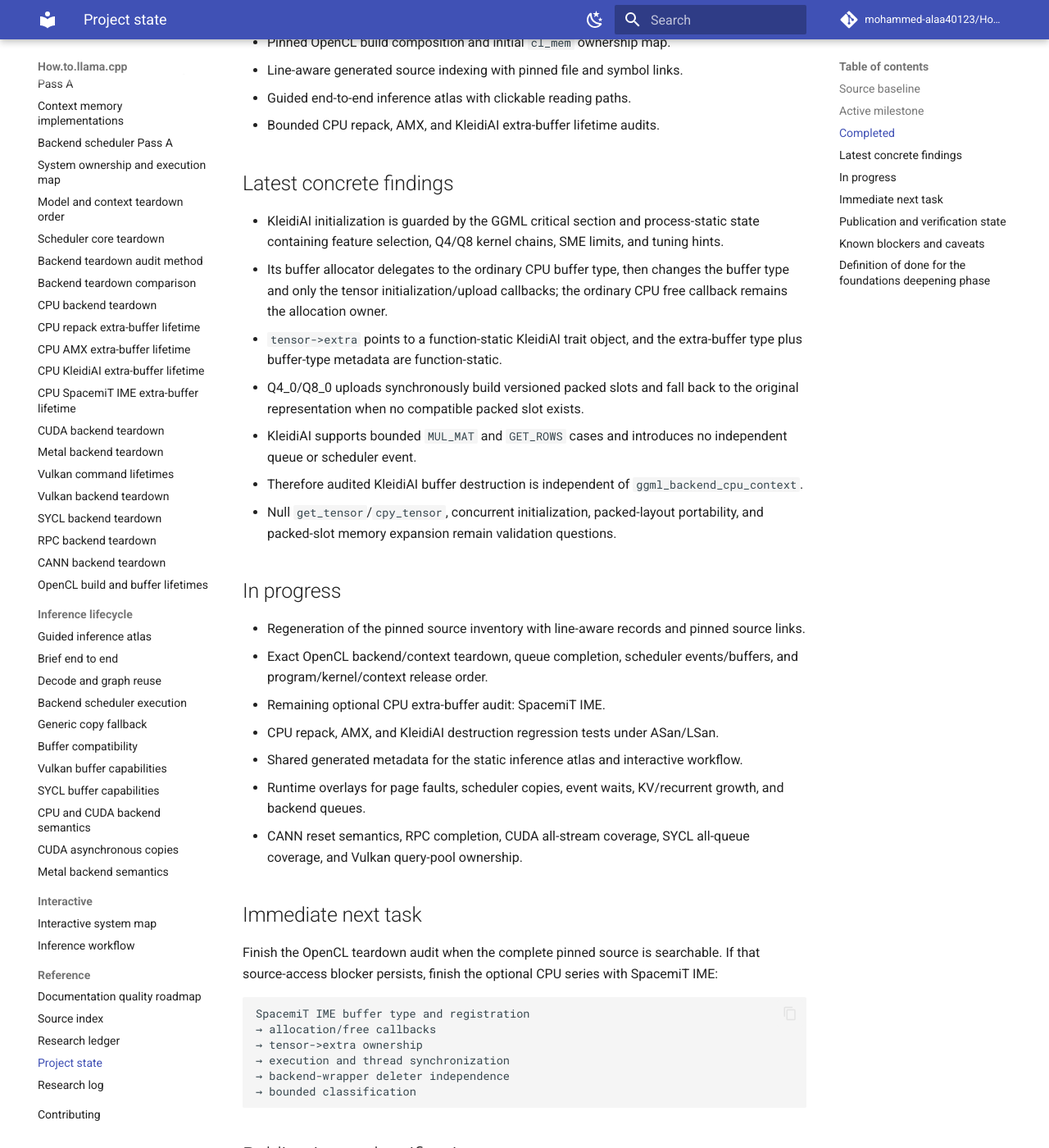
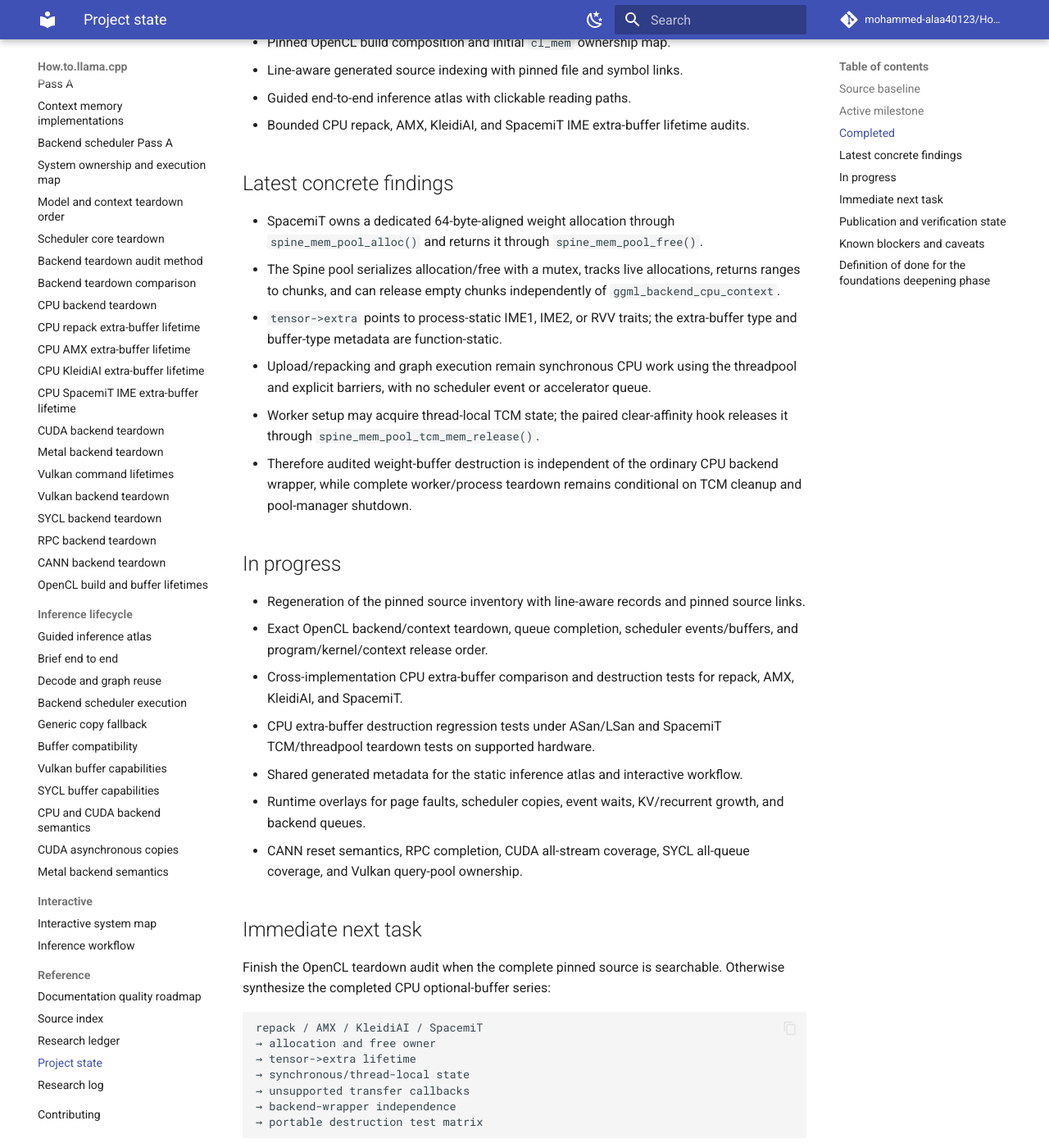
Before and after one commit to mohammed-alaa40123/How.to.llama.cpp, an MkDocs documentation site: the page built from docs/reference/project-state.md, in a window 1280 px wide and 1400 px high, scrolled down 1013 px. Shown: the whole window at 82% size. Built offline with MkDocs 1.6.1 and Material for MkDocs 9.7.7, drawn with Linux system fonts in a browser that asks for light colours; comment, search, counter and statistics services are not loaded; some of the changed text lies outside the part shown.

Commit message:
docs: update project state for SpacemiT audit

````diff
--- a/docs/reference/project-state.md
+++ b/docs/reference/project-state.md
@@ -26,61 +26,60 @@ Read this file after the root README on every run. It is the compact checkpoint
 - Pinned OpenCL build composition and initial `cl_mem` ownership map.
 - Line-aware generated source indexing with pinned file and symbol links.
 - Guided end-to-end inference atlas with clickable reading paths.
-- Bounded CPU repack, AMX, and KleidiAI extra-buffer lifetime audits.
+- Bounded CPU repack, AMX, KleidiAI, and SpacemiT IME extra-buffer lifetime audits.
 
 ## Latest concrete findings
 
-- KleidiAI initialization is guarded by the GGML critical section and process-static state containing feature selection, Q4/Q8 kernel chains, SME limits, and tuning hints.
-- Its buffer allocator delegates to the ordinary CPU buffer type, then changes the buffer type and only the tensor initialization/upload callbacks; the ordinary CPU free callback remains the allocation owner.
-- `tensor->extra` points to a function-static KleidiAI trait object, and the extra-buffer type plus buffer-type metadata are function-static.
-- Q4_0/Q8_0 uploads synchronously build versioned packed slots and fall back to the original representation when no compatible packed slot exists.
-- KleidiAI supports bounded `MUL_MAT` and `GET_ROWS` cases and introduces no independent queue or scheduler event.
-- Therefore audited KleidiAI buffer destruction is independent of `ggml_backend_cpu_context`.
-- Null `get_tensor`/`cpy_tensor`, concurrent initialization, packed-layout portability, and packed-slot memory expansion remain validation questions.
+- SpacemiT owns a dedicated 64-byte-aligned weight allocation through `spine_mem_pool_alloc()` and returns it through `spine_mem_pool_free()`.
+- The Spine pool serializes allocation/free with a mutex, tracks live allocations, returns ranges to chunks, and can release empty chunks independently of `ggml_backend_cpu_context`.
+- `tensor->extra` points to process-static IME1, IME2, or RVV traits; the extra-buffer type and buffer-type metadata are function-static.
+- Upload/repacking and graph execution remain synchronous CPU work using the threadpool and explicit barriers, with no scheduler event or accelerator queue.
+- Worker setup may acquire thread-local TCM state; the paired clear-affinity hook releases it through `spine_mem_pool_tcm_mem_release()`.
+- Therefore audited weight-buffer destruction is independent of the ordinary CPU backend wrapper, while complete worker/process teardown remains conditional on TCM cleanup and pool-manager shutdown.
 
 ## In progress
 
 - Regeneration of the pinned source inventory with line-aware records and pinned source links.
 - Exact OpenCL backend/context teardown, queue completion, scheduler events/buffers, and program/kernel/context release order.
-- Remaining optional CPU extra-buffer audit: SpacemiT IME.
-- CPU repack, AMX, and KleidiAI destruction regression tests under ASan/LSan.
+- Cross-implementation CPU extra-buffer comparison and destruction tests for repack, AMX, KleidiAI, and SpacemiT.
+- CPU extra-buffer destruction regression tests under ASan/LSan and SpacemiT TCM/threadpool teardown tests on supported hardware.
 - Shared generated metadata for the static inference atlas and interactive workflow.
 - Runtime overlays for page faults, scheduler copies, event waits, KV/recurrent growth, and backend queues.
 - CANN reset semantics, RPC completion, CUDA all-stream coverage, SYCL all-queue coverage, and Vulkan query-pool ownership.
 
 ## Immediate next task
 
-Finish the OpenCL teardown audit when the complete pinned source is searchable. If that source-access blocker persists, finish the optional CPU series with SpacemiT IME:
+Finish the OpenCL teardown audit when the complete pinned source is searchable. Otherwise synthesize the completed CPU optional-buffer series:
 
 ```text
-SpacemiT IME buffer type and registration
-→ allocation/free callbacks
-→ tensor->extra ownership
-→ execution and thread synchronization
-→ backend-wrapper deleter independence
-→ bounded classification
+repack / AMX / KleidiAI / SpacemiT
+→ allocation and free owner
+→ tensor->extra lifetime
+→ synchronous/thread-local state
+→ unsupported transfer callbacks
+→ backend-wrapper independence
+→ portable destruction test matrix
 ```
 
 ## Publication and verification state
 
 - Work is published in PR #1 from branch `automation/backend-teardown-audit-method`.
-- Added `docs/architecture/cpu-kleidiai-extra-buffer-lifetime.md` and linked it after the CPU AMX audit.
-- Added detailed note `logs/research/2026-07-14/0550-cpu-kleidiai-extra-buffer-lifetime.md`.
+- Added `docs/architecture/cpu-spacemit-ime-extra-buffer-lifetime.md` and linked it after the KleidiAI audit.
+- Added detailed note `logs/research/2026-07-14/0650-cpu-spacemit-ime-extra-buffer-lifetime.md`.
 - Updated README TODOs, project state, and research log; the research ledger is unchanged because no external source changed.
-- Local cloning failed with `Could not resolve host: github.com`, so local Python tests, strict MkDocs build, and `check_site.sh` could not run.
-- Documentation CI run `29302275409` for final checked head `503b780dafcf1c4ce34936ee67c8f930afdbfeda` was still `in_progress`; no failure was available to inspect or fix.
-- Direct opening of both the Pages root and the KleidiAI route was rejected by the available safe-URL gate. The new route is also branch-only until PR #1 merges, so deployed HTTP status and rendered content remain unverified.
+- Local cloning again failed with `Could not resolve host: github.com`, so local Python tests, strict MkDocs build, and `check_site.sh` could not run.
+- GitHub Actions and Pages status for the final branch head are checked after durable context updates; exact results are recorded below before this run finishes.
 
 ## Known blockers and caveats
 
 - **Pinned regeneration blocker:** local GitHub DNS resolution failed, so the source index could not be regenerated here.
 - **Large upstream file blocker:** the connector exposes the pinned OpenCL blob as truncated output and exact hidden symbols remain difficult to search.
 - **Local validation blocker:** Python tests, strict MkDocs build, and `check_site.sh` require a usable checkout.
-- **CI status:** run `29302275409` was still in progress at the final check, so current-head success or failure is not yet known.
-- **Pages verification blocker:** direct URL access was rejected and the KleidiAI route cannot deploy until PR #1 merges.
-- **KleidiAI caveats:** validate null readback/copy callbacks, concurrent global initialization, packed-layout portability, and one-versus-two-slot memory expansion.
-- **Scope caveat:** repack, AMX, and KleidiAI do not stand in for SpacemiT IME, HBM, or future CPU extra-buffer implementations.
-- Mapping, allocation, residency, validity, command completion, ownership, reset, and release remain distinct states.
+- **CI status:** final-head status must be read from GitHub Actions after the last context commit.
+- **Pages verification:** the SpacemiT route is branch-only until PR #1 merges; the current public main site and expected existing content still require an HTTP check.
+- **SpacemiT caveat:** buffer lifetime is distinct from thread-local TCM leases and process-level pool-manager lifetime.
+- **Scope caveat:** optional CPU extra-buffer audits do not prove behavior for HBM or future implementations.
+- Mapping, allocation, residency, validity, command completion, ownership, reset, thread-local leases, and release remain distinct states.
 
 ## Definition of done for the foundations deepening phase
 
````
Also changed, not shown: other parts of docs/reference/project-state.md (+1 -1 lines).
